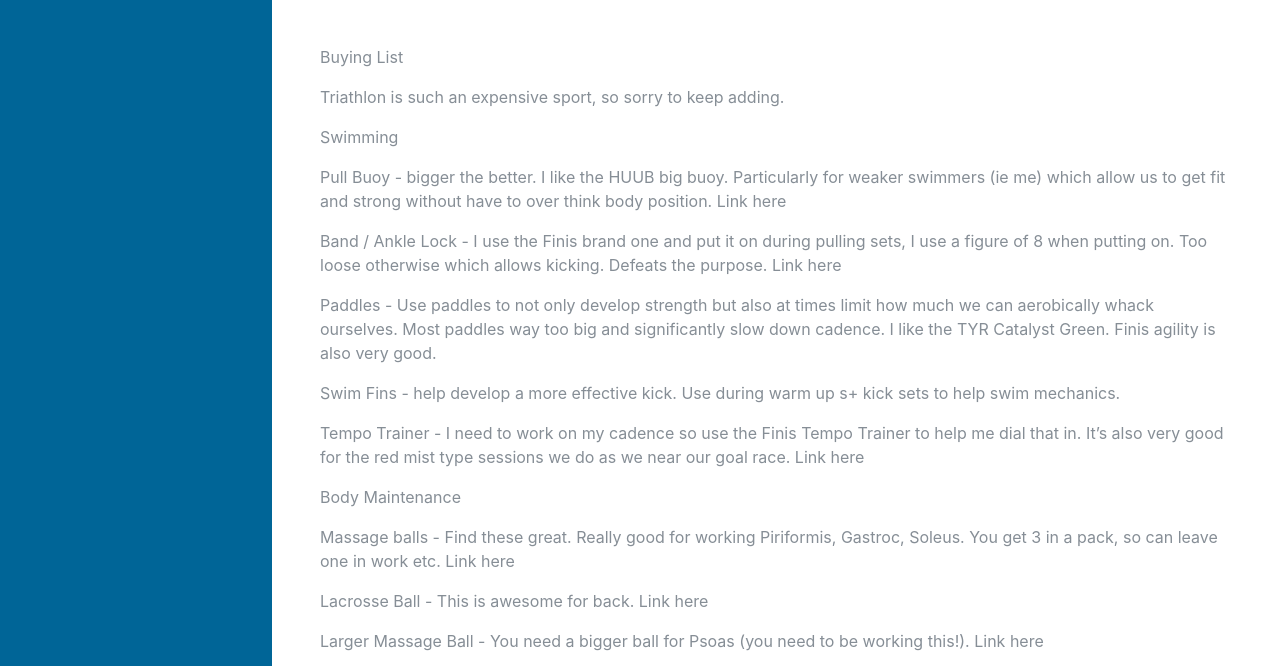
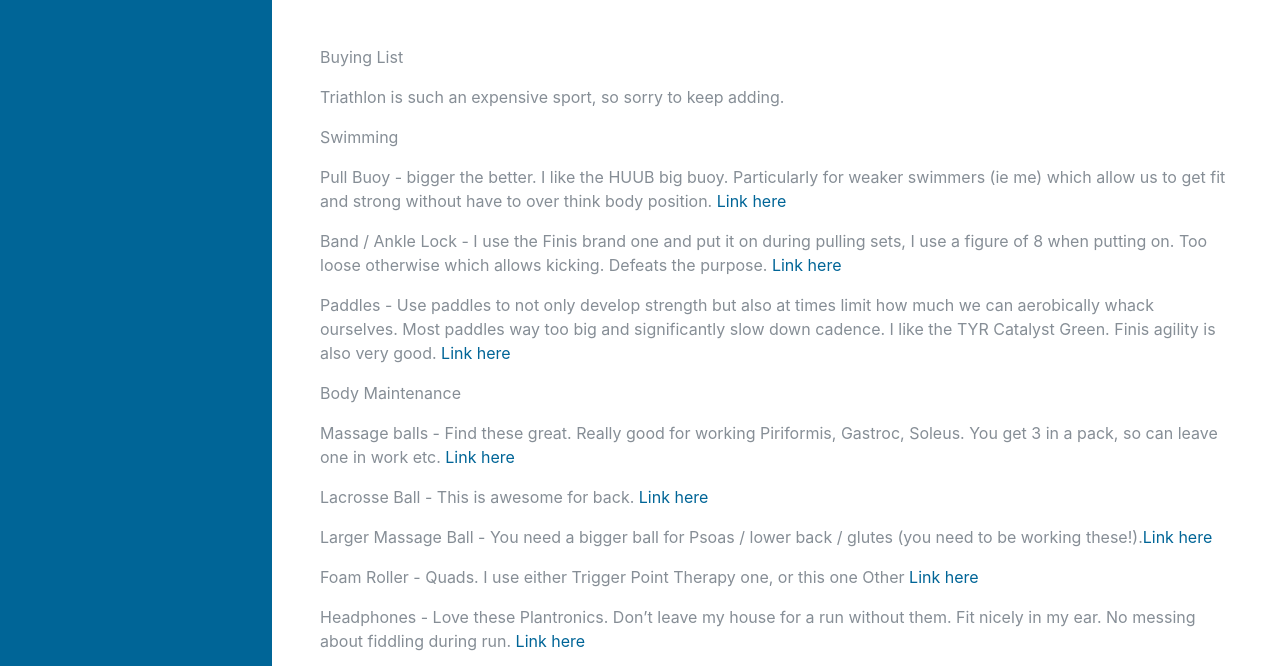
Before and after one commit to paul-kelly-dit/embrace-to-endure, a plain HTML site: page articles/training/buying-list.html in a window 1280 px wide. Shown: the part 80-746 px from the top of the page. Drawn offline with Linux system fonts and the light colour scheme; a web font is replaced by a local one.

Commit message:
added buying list

```diff
--- a/articles/training/buying-list.html
+++ b/articles/training/buying-list.html
@@ -40,31 +40,35 @@
 
             <p>Swimming</p>
 
-            <p>Pull Buoy - bigger the better. I like the HUUB big buoy. Particularly for weaker swimmers (ie me) which allow us to get fit and strong without have to over think body position. Link here</p>
+            <p>Pull Buoy - bigger the better. I like the HUUB big buoy. Particularly for weaker swimmers (ie me) which allow us to get fit and strong without have to over think body position.
+                <a href="https://huubdesign.com/products/huub-big-buoy-4-pull-buoy">Link here</a></p>
 
-            <p>Band / Ankle Lock - I use the Finis brand one and put it on during pulling sets, I use a figure of 8 when putting on. Too loose otherwise which allows kicking. Defeats the purpose. Link here</p>
+            <p>Band / Ankle Lock - I use the Finis brand one and put it on during pulling sets, I use a figure of 8 when putting on. Too loose otherwise which allows kicking. Defeats the purpose.
+                <a href="https://www.amazon.co.uk/gp/product/B0093H9D5E/ref=ppx_yo_dt_b_search_asin_title?ie=UTF8&psc=1">Link here</a></p>
 
-            <p>Paddles - Use paddles to not only develop strength but also at times limit how much we can aerobically whack ourselves. Most paddles way too big and significantly slow down cadence. I like the TYR Catalyst Green. Finis agility is also very good.</p>
+            <p>Paddles - Use paddles to not only develop strength but also at times limit how much we can aerobically whack ourselves. Most paddles way too big and significantly slow down cadence. I like the TYR Catalyst Green. Finis agility is also very good.
+                <a href="https://www.amazon.co.uk/gp/product/B00DLOUJVW/ref=ppx_yo_dt_b_search_asin_title?ie=UTF8&psc=1">Link here</a></p>
 
-            <p>Swim Fins - help develop a more effective kick. Use during warm up s+ kick sets to help swim mechanics.</p>
 
-            <p>Tempo Trainer - I need to work on my cadence so use the Finis Tempo Trainer to help me dial that in. It’s also very good for the red mist type sessions we do as we near our goal race. Link here</p>
 
             <p>Body Maintenance</p>
 
-            <p>Massage balls - Find these great. Really good for working Piriformis, Gastroc, Soleus. You get 3 in a pack, so can leave one in work etc. Link here</p>
+            <p>Massage balls - Find these great. Really good for working Piriformis, Gastroc, Soleus. You get 3 in a pack, so can leave one in work etc.
+                <a href="https://www.amazon.co.uk/gp/product/B00BJJZN94/ref=ppx_yo_dt_b_search_asin_title?ie=UTF8&psc=1">Link here</a></p>
 
-            <p>Lacrosse Ball - This is awesome for back. Link here</p>
+            <p>Lacrosse Ball - This is awesome for back. <a href=" https://www.amazon.co.uk/gp/product/B01L1M1O8C/ref=oh_aui_search_detailpage?ie=UTF8&psc=1">Link here</a></p>
 
-            <p>Larger Massage Ball - You need a bigger ball for Psoas (you need to be working this!). Link here</p>
+            <p>Larger Massage Ball - You need a bigger ball for Psoas / lower back / glutes (you need to be working these!).<a
+                    href="https://www.amazon.co.uk/gp/product/B00A2J9RBW/ref=oh_aui_search_detailpage?ie=UTF8&psc=1">Link here</a> </p>
 
-            <p>Foam Roller - Quads. I use either Trigger Point Therapy one, or this one Other</p>
+            <p>Foam Roller - Quads. I use either Trigger Point Therapy one, or this one Other <a href="https://www.amazon.co.uk/dp/B072HMLFB1/ref=sspa_dk_detail_4?psc=1&pd_rd_i=B072HMLFB1&pd_rd_w=ZxlCF&pf_rd_p=8e5be0e3-b258-4b06-8b6e-695b24f935a4&pd_rd_wg=8WR88&pf_rd_r=EM09RGQ0RYAHVD8DZ397&pd_rd_r=9b8bf7b3-fdd6-11e8-9f9b-236f32596e2b">Link here</a></p>
 
-            <p>Headphones - Love these Plantronics. Don’t leave my house for a run without them. Fit nicely in my ear. No messing about fiddling during run. Link here</p>
+            <p>Headphones - Love these Plantronics. Don’t leave my house for a run without them. Fit nicely in my ear. No messing about fiddling during run.
+                <a href="https://www.amazon.co.uk/Plantronics-BackBeat-Fit-Bluetooth-Headphones-Blue/dp/B00KJLMBQQ"> Link here</a></p>
 
             <p>Blender - Must for post exercise. I have the this Nutribullet. Really recommend. Does a fine job on crushed avocado’s and other frozen fruit. Think it’s a model up from previous versions. Motor seems stronger.</p>
 
-            <p>Salt tab holder - Found these great in Hamburg + Cascais last year. Link here</p>
+            <p>Salt tab holder - Found these great in Hamburg + Cascais last year. <a href="https://www.amazon.co.uk/gp/product/B0796VKNSV/ref=ppx_yo_dt_b_asin_title_o04_s00?ie=UTF8&psc=1">Link here</a></p>
         </div>
     </section>
 
```
Also changed, not shown: training-articles.html (+10 -0 lines).
